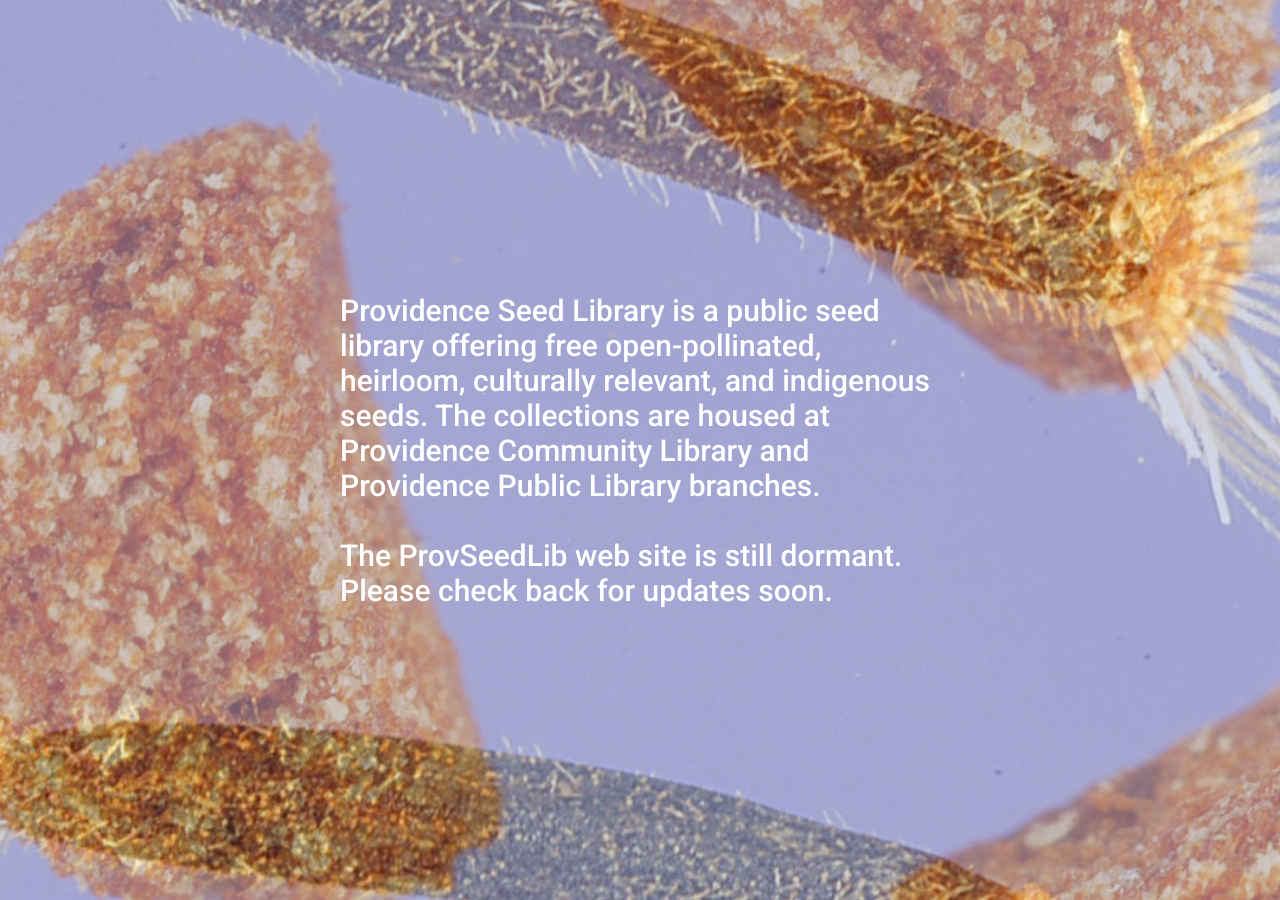
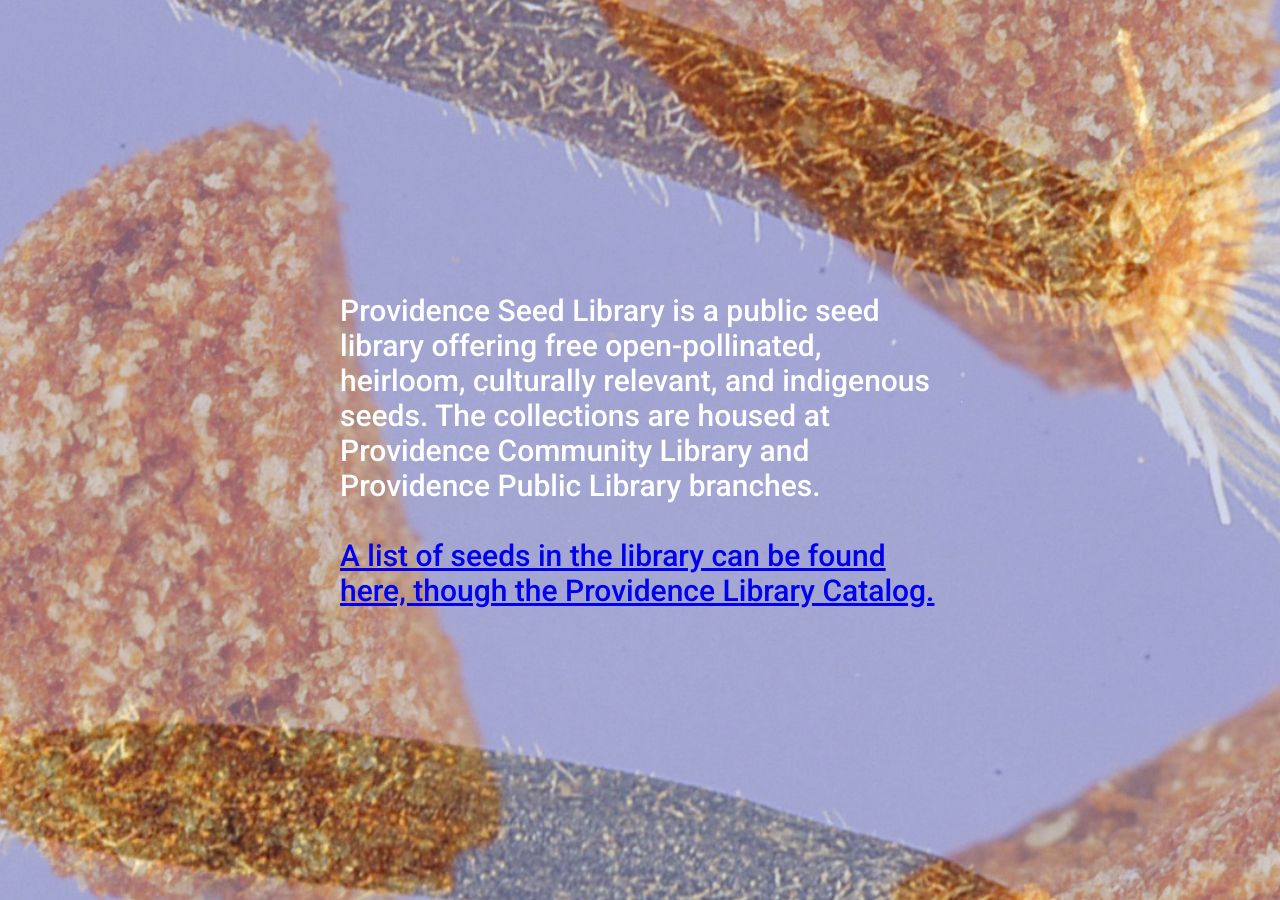
Before and after one commit to tychohoran/provseedlib, a Jekyll site: the page index.html, which Jekyll copies as it is, in a window 1280 px wide. Built offline with Jekyll 4.4.1, drawn with Linux system fonts in a browser that asks for light colours.

Commit message:
Updated Header and 2 other files

```diff
--- a/_includes/header.html
+++ b/_includes/header.html
@@ -1,6 +1,6 @@
 <header class="site-header">
 
-    <a class="site-title" href="{{ site.baseurl }}/">{{ site.title }}</a>
+    <a class="site-title" href="{{ site.baseurl }}/"><img src="{{site['Site Logo']}}" alt="{{ site.title }} "></a>
 
     <nav class="site-nav">
       <a href="#" class="menu-icon">
--- a/_sass/_base.scss
+++ b/_sass/_base.scss
@@ -1,43 +1,58 @@
 /**
  * Reset some basic elements
  */
-body, h1, h2, h3, h4, h5, h6,
-p, blockquote, pre, hr,
-dl, dd, ol, ul, figure {
-    margin: 0;
-    padding: 0;
+a,abbr,acronym,address,applet,article,aside,audio,
+b,big,blockquote,body,canvas,caption,center,cite,code,
+dd,del,details,dfn,div,dl,dt,em,embed,
+fieldset,figcaption,figure,footer,form,
+h1,h2,h3,h4,h5,h6,header,hgroup,html,i,iframe,img,ins,
+kbd,label,legend,li,mark,menu,nav,object,ol,output,
+p,pre,q,ruby,s,samp,section,small,span,strike,
+strong,sub,summary,sup,table,tbody,td,tfoot,th,
+thead,time,tr,tt,u,ul,var,video{
+    margin:0;
+    padding:0;
+    border:0;
+    font-size:100%;
+    font:inherit;
+    vertical-align:baseline;
 }
 
-
+article,aside,details,figcaption,figure,footer,
+header,hgroup,menu,nav,section{
+    display:block;
+}
 
 /**
  * Basic styling
  */
-body {
+body, html, input {
     font: $base-font-weight #{$base-font-size}/#{$base-line-height} $base-font-family;
     color: $text-color;
-    background-color: $background-color;
     -webkit-text-size-adjust: 100%;
-    -webkit-font-feature-settings: "kern" 1;
-    -moz-font-feature-settings: "kern" 1;
-    -o-font-feature-settings: "kern" 1;
-    font-feature-settings: "kern" 1;
-    font-kerning: normal;
+    font-variant: normal;
+    text-transform: none;
+    @include prefix(font-feature-settings, "kern" 1, webkit moz o);
+    @include prefix(font-kerning, normal, webkit);
+    text-rendering:optimizeLegibility;
+    @include prefix(font-variant-ligatures, common-ligatures, webkit);
+    @include prefix(font-smoothing, antialiased, webkit);
+    -moz-osx-font-smoothing: grayscale;
+    scroll-behavior: smooth;
 }
 
+/**
+ * Box Sizing
+ */
 
-
-/**
- * Set `margin-bottom` to maintain vertical rhythm
- */
-h1, h2, h3, h4, h5, h6,
-p, blockquote, pre,
-ul, ol, dl, figure,
-%vertical-rhythm {
-    margin-bottom: $spacing-unit / 2;
+a,article,body,code,dd,div,dl,dt,
+fieldset,footer,form,h1,h2,h3,h4,h5,h6,header,html,
+input[type=email],input[type=number],
+input[type=password],input[type=tel],input[type=text],
+input[type=url],legend,li,main,ol,p,pre,
+section,table,td,textarea,th,tr,ul{
+    @include prefix(box-sizing, border-box, webkit);
 }
-
-
 
 /**
  * Images
@@ -45,8 +60,11 @@
 img {
     max-width: 100%;
     vertical-align: middle;
+    border-style:none;
 }
-
+svg:not(:root){
+    overflow:hidden;
+}
 
 
 /**
@@ -56,26 +74,14 @@
     display: block;
 }
 
-figcaption {
-    font-size: $small-font-size;
-}
-
 
 
 /**
  * Lists
  */
-ul, ol {
-    margin-left: $spacing-unit;
+ol,ul{
+    list-style:none;
 }
-
-li {
-    > ul,
-    > ol {
-         margin-bottom: 0;
-    }
-}
-
 
 
 /**
@@ -85,122 +91,59 @@
     font-weight: $base-font-weight;
 }
 
+/**
+ * Bold and Italic Styles
+ */
+em,i{
+    font-style:italic;
+}
+b{
+    font-weight:700;
+}
 
+object {
+    pointer-events: none;
+}
 
 /**
  * Links
  */
-a {
-    color: $brand-color;
+a, a:link, a:visited {
+    color: $accent-color-3;
     text-decoration: none;
-
-    &:visited {
-        color: darken($brand-color, 15%);
-    }
-
-    &:hover {
-        color: $text-color;
-        text-decoration: underline;
-    }
 }
 
+a:hover{
+    color: $accent-color-2;
+}
 
+/**
+ * Tables
+ */
+table{
+    border-collapse:collapse;
+    border-spacing:0;
+}
 
 /**
  * Blockquotes
  */
-blockquote {
-    color: $grey-color;
-    border-left: 4px solid $grey-color-light;
-    padding-left: $spacing-unit / 2;
-    font-size: 18px;
-    letter-spacing: -1px;
-    font-style: italic;
-
-    > :last-child {
-        margin-bottom: 0;
-    }
+blockquote,q{
+    quotes:none;
 }
 
-
+blockquote:after,blockquote:before,q:after,q:before{
+    content:'';
+    content:none;
+}
 
 /**
- * Code formatting
+ * input
  */
-pre,
-code {
-    font-size: 15px;
-    border: 1px solid $grey-color-light;
-    border-radius: 3px;
-    background-color: #eef;
+input{
+    @include prefix(appearance, none, webkit moz);
 }
 
-code {
-    padding: 1px 5px;
+hr {
+    border: none;
 }
-
-pre {
-    padding: 8px 12px;
-    overflow-x: auto;
-
-    > code {
-        border: 0;
-        padding-right: 0;
-        padding-left: 0;
-    }
-}
-
-
-
-/**
- * Wrapper
- */
-.wrapper {
-    max-width: -webkit-calc(#{$content-width} - (#{$spacing-unit} * 2));
-    max-width:         calc(#{$content-width} - (#{$spacing-unit} * 2));
-    margin-right: auto;
-    margin-left: auto;
-    padding-right: $spacing-unit;
-    padding-left: $spacing-unit;
-    @extend %clearfix;
-
-    @include media-query($on-laptop) {
-        max-width: -webkit-calc(#{$content-width} - (#{$spacing-unit}));
-        max-width:         calc(#{$content-width} - (#{$spacing-unit}));
-        padding-right: $spacing-unit / 2;
-        padding-left: $spacing-unit / 2;
-    }
-}
-
-
-
-/**
- * Clearfix
- */
-%clearfix {
-
-    &:after {
-        content: "";
-        display: table;
-        clear: both;
-    }
-}
-
-
-
-/**
- * Icons
- */
-.icon {
-
-    > svg {
-        display: inline-block;
-        width: 16px;
-        height: 16px;
-        vertical-align: middle;
-
-        path {
-            fill: $grey-color;
-        }
-    }
-}
--- a/index.html
+++ b/index.html
@@ -60,7 +60,7 @@
       Providence Seed Library is a public seed library offering free open-pollinated, heirloom, culturally relevant, and indigenous seeds. The collections are housed at Providence Community Library and Providence Public Library branches.
       <br>
       <br>
-      The ProvSeedLib web site is still dormant. Please check back for updates soon.
+      <a href="https://catalog.oslri.net/search/?searchtype=t&SORT=D&searcharg=%22providence+seed+library%22&searchscope=1" alt="Seed Library Catalog">A list of seeds in the library can be found here, though the Providence Library Catalog.</a>
     </div>
 
     <div class="overlay"></div>
```
